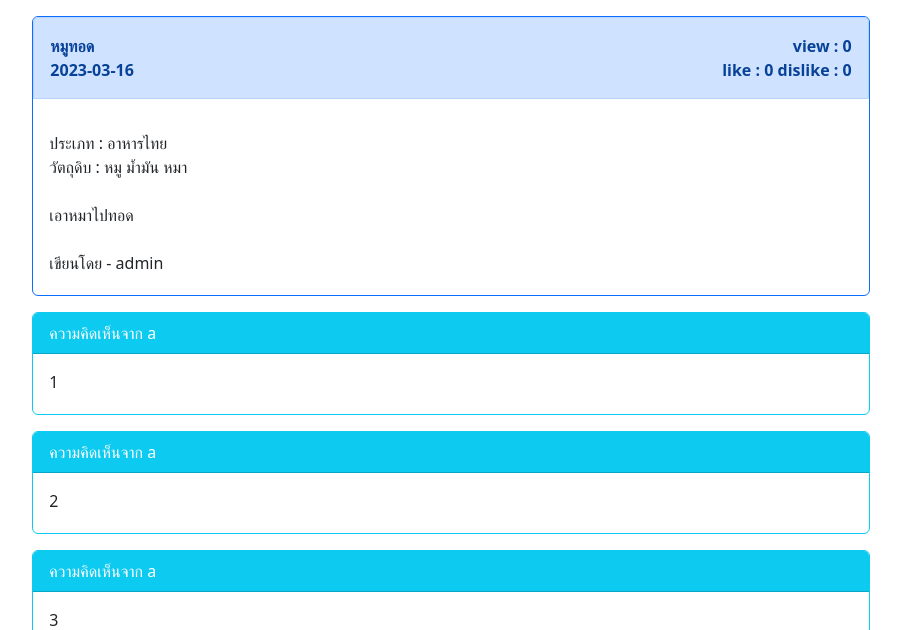
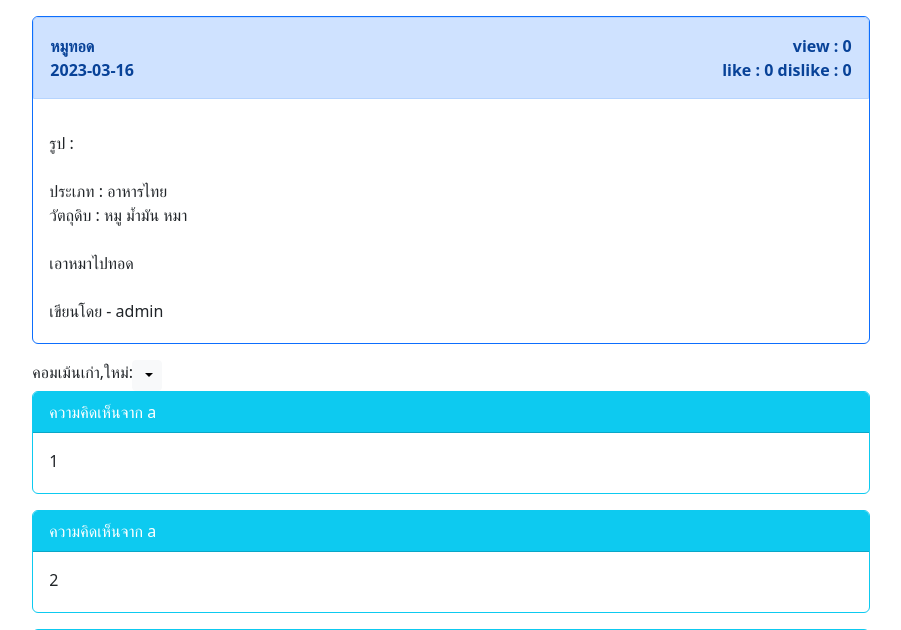
Before and after one commit to prwthub/project_foodwebboard, a PHP site: page /post.php?id=9 in a window 1280 px wide. Shown: the part 70-700 px from the top of the page, without its empty margins (189-1090 px from the left). Run offline with PHP 8.4, Linux system fonts and the light colour scheme; data comes from the database, SQL or seed files in the repository; some libraries are stand-ins or nearby versions.

Commit message:
edit_post.php

```diff
--- a/newpost.php
+++ b/newpost.php
@@ -90,9 +90,7 @@ session_start();
                             <div class="col-lg-9">
                                 <input type="file" name="picture" id="img" class="form-control streches-link" accept="image/gif,image/jpeg,image/png">
                                 <!-- error style="display" เลยลบ  -->
-                                <p class="small mb-0 mt2"><b>Note</b> Olay JPG, JPEG, PMG & GIF files are allowed to
-                                    upload
-                                </p>
+                                <p class="small mb-0 mt2"><b>Note</b> Olay JPG, JPEG, PMG & GIF files are allowed to upload </p>
                             </div>
                         </div>
 
--- a/post.php
+++ b/post.php
@@ -9,9 +9,12 @@ session_start();
     <meta http-equiv="X-UA-Compatible" content="IE=edge">
     <meta name="viewport" content="width=device-width, initial-scale=1.0">
     <!-- CSS only -->
-    <link href="https://cdn.jsdelivr.net/npm/bootstrap@5.2.2/dist/css/bootstrap.min.css" rel="stylesheet" integrity="sha384-Zenh87qX5JnK2Jl0vWa8Ck2rdkQ2Bzep5IDxbcnCeuOxjzrPF/et3URy9Bv1WTRi" crossorigin="anonymous">
+    <link href="https://cdn.jsdelivr.net/npm/bootstrap@5.2.2/dist/css/bootstrap.min.css" rel="stylesheet"
+        integrity="sha384-Zenh87qX5JnK2Jl0vWa8Ck2rdkQ2Bzep5IDxbcnCeuOxjzrPF/et3URy9Bv1WTRi" crossorigin="anonymous">
     <!-- JavaScript Bundle with Popper -->
-    <script src="https://cdn.jsdelivr.net/npm/bootstrap@5.2.2/dist/js/bootstrap.bundle.min.js" integrity="sha384-OERcA2EqjJCMA+/3y+gxIOqMEjwtxJY7qPCqsdltbNJuaOe923+mo//f6V8Qbsw3" crossorigin="anonymous"></script>
+    <script src="https://cdn.jsdelivr.net/npm/bootstrap@5.2.2/dist/js/bootstrap.bundle.min.js"
+        integrity="sha384-OERcA2EqjJCMA+/3y+gxIOqMEjwtxJY7qPCqsdltbNJuaOe923+mo//f6V8Qbsw3"
+        crossorigin="anonymous"></script>
     <!--Icon-->
     <link rel="stylesheet" href="https://cdn.jsdelivr.net/npm/bootstrap-icons@1.9.1/font/bootstrap-icons.css">
     <title>
@@ -68,19 +71,19 @@ session_start();
             // ดึงข้อมูลมาใช้งาน จาก DATABASE
             $conn = new PDO("mysql:host=$server_name;dbname=$database;charset=utf8", "$username", "$password");
             $data = $conn->query("SELECT p.post_id, p.post_title, p.post_date, p.category_id, p.post_ingredient, p.post_content, u.user_username, p.user_id, u.user_id, c.category_tag, c.category_id,
-                                        p.post_like, p.post_dislike, p.post_view
+                                        p.post_like, p.post_dislike, p.post_view /* ******************************* เรียกรูปจาก database *********************************************** */
                                     FROM post p , user u , category c
                                     WHERE p.post_id = $id and p.category_id = c.category_id and u.user_id = p.user_id");
 
-            $post_id ;
-            $post_title ;
-            $post_date ;
-            $category_id ;
+            $post_id;
+            $post_title;
+            $post_date;
+            $category_id;
             $post_ingredient;
-            $post_content ;
-            $user_username ;
-            $user_id ;
-            $category_tag ;
+            $post_content;
+            $user_username;
+            $user_id;
+            $category_tag;
 
             $post_like;
             $post_dislike;
@@ -146,6 +149,7 @@ session_start();
                 <div class="card-body pb-1">
                     <div class="container row mb-3 justify-content-between">
                         <?php
+                        echo "รูป :  <BR><BR>"; //******************************** เรียกรูปจาก database *********************************************** */
                         echo "ประเภท : $category_tag <BR>";
                         echo "วัตถุดิบ : $post_ingredient <BR><BR>";
                         echo "$post_content <BR><BR>";
@@ -154,6 +158,39 @@ session_start();
                     </div>
                 </div>
             </div>
+
+            <div class="d-flex">
+                <div class="input-group">
+                    <label>คอมเม้นเก่า,ใหม่: </label>
+                    <span class="dropdown">
+                        <button class="btn btn-light dropdown-toggle btn-sm " type="button" id="button2"
+                            data-bs-toggle="dropdown" aria-expanded="false">
+                            <?php
+                            //*********ตัวอย่าง************* */
+                            // if ($id != 0)
+                            //     foreach ($conn->query("SELECT name FROM category WHERE id = $id") as $row) {
+                            //         echo $row['0'];
+                            //     } else {
+                            //     echo '---ทั้งหมด---';
+
+                            // }
+                            ?>
+                        </button>
+                        <ul class="dropdown-menu" aria-labelledby="button2">
+
+                            <?php
+                            //*********ตัวอย่าง************* */
+                            // echo "<li><a href=\"index.php?id=0\" class='dropdown-item' value=0 > ---ทั้งหมด---</a></li>";
+                            // foreach ($conn->query($sql) as $row) {
+                            //     echo "<li><a href=\"index.php?id=" . $row['0'] . "\" class='dropdown-item' value=" . $row['id'] . ">" . $row['name'] . "</a></li>";
+                            // }
+                            // $conn = null;
+                            ?>
+                        </ul>
+                    </span>
+                </div>
+            </div>
+
 
 
             <!--*********************ส่วนแสดง comment (input)******************************* -->
```
Lines whose indentation alone changed are shown as unchanged.
